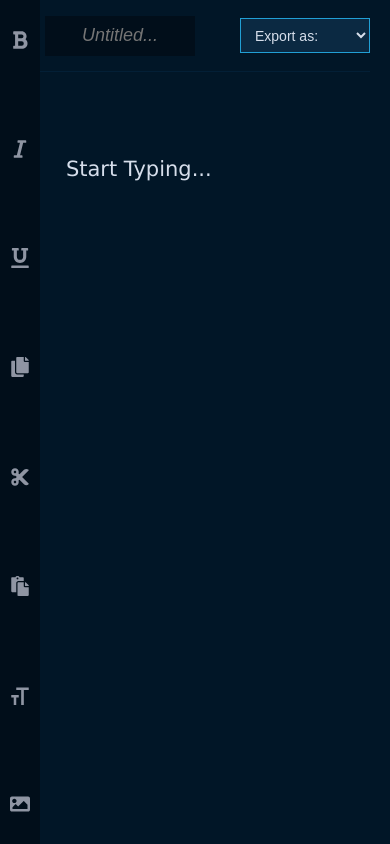
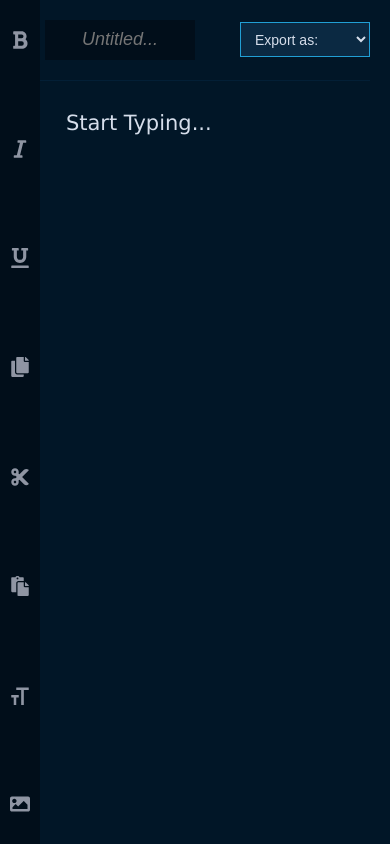
Before and after one commit to SochiCodes/NotePad, a React (Create React App) app: page / in a window 390 px wide. Built offline with nearby package versions, Linux system fonts and the light colour scheme.

Commit message:
I updated the header css

```diff
--- a/src/index.css
+++ b/src/index.css
@@ -153,7 +153,12 @@ section.sidebar{
   section.main{
     margin-left: 5px;
   }
+  section.main div.document{
+    margin: 0 auto;
+    padding: 25px 15px;
+  }
 }
+
 @media (max-width: 360px) {
   section.main{
     width: 100%;
@@ -174,4 +179,8 @@ section.sidebar{
   section.main{
     margin-left: 5px;
   }
+  section.main div.document{
+    margin: 0 auto;
+    padding: 25px 15px;
+  }
 }
```
